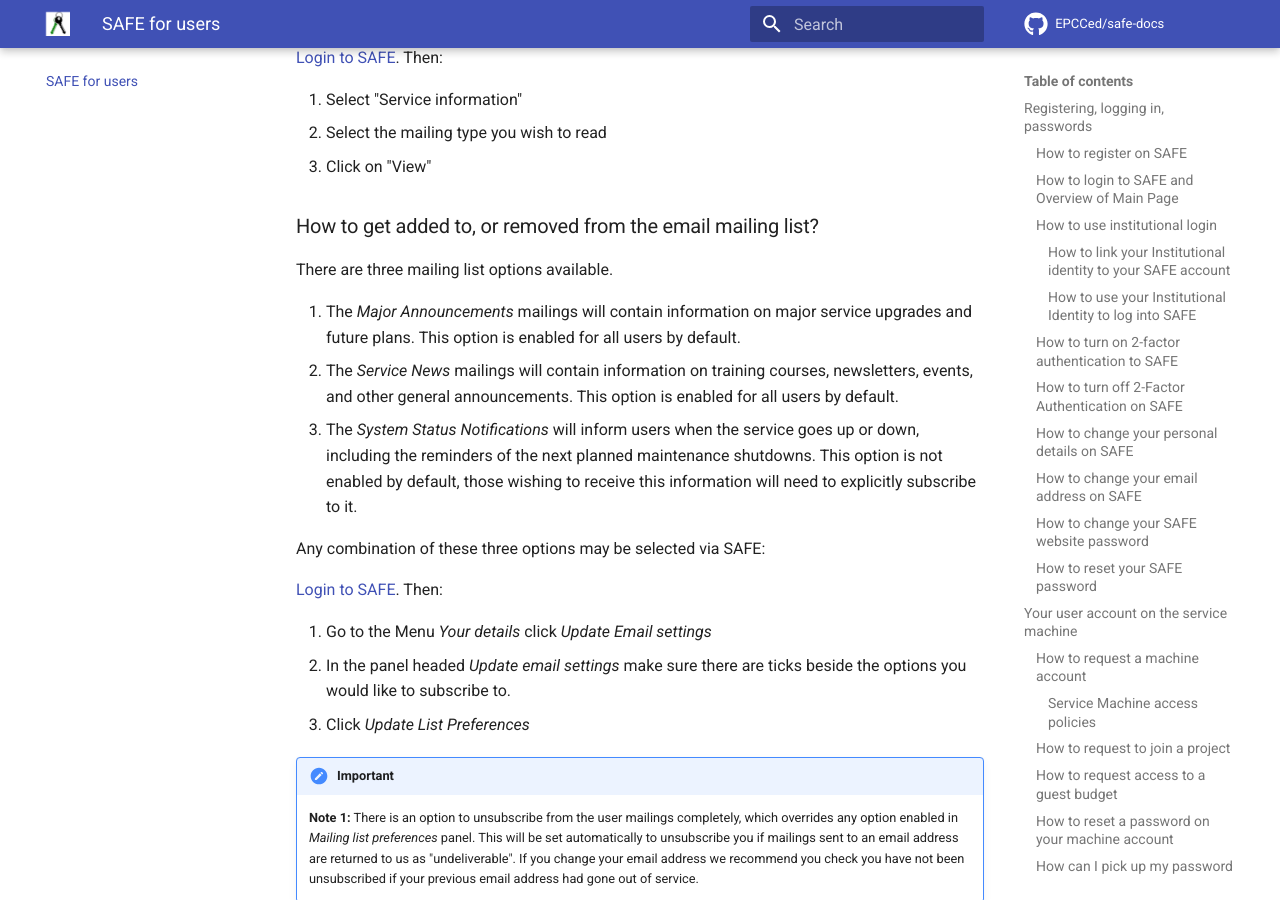
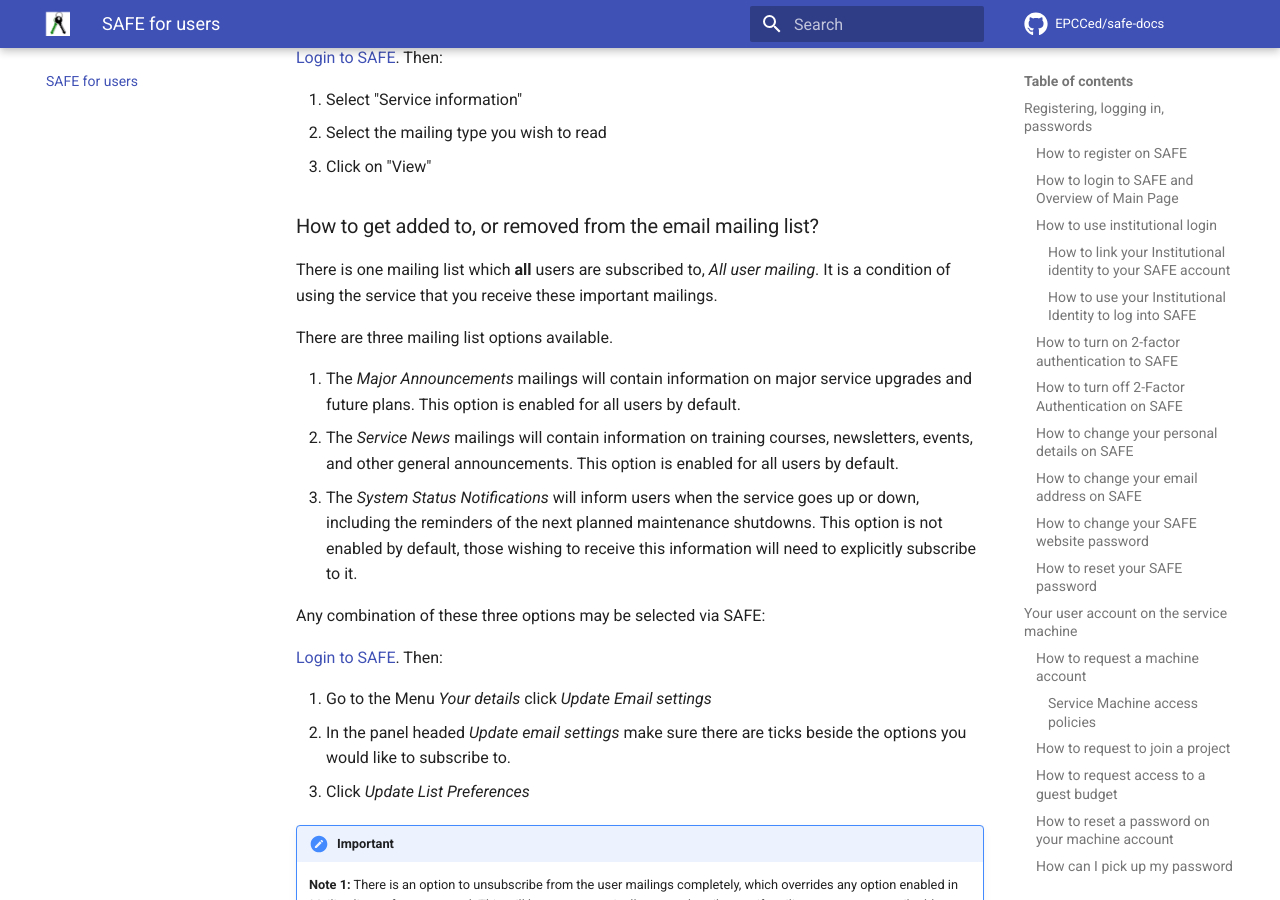
Before and after one commit to EPCCed/safe-docs, an MkDocs documentation site: the page built from docs/safe-for-users.md, in a window 1280 px wide and 900 px high, scrolled down 8121 px. Built offline with MkDocs 1.6.1 and Material for MkDocs 9.7.7, drawn with Linux system fonts in a browser that asks for light colours; comment, search, counter and statistics services are not loaded.

Commit message:
Add info on "all user mailing" list

```diff
--- a/docs/safe-for-users.md
+++ b/docs/safe-for-users.md
@@ -311,6 +311,8 @@ All mailings are archived and can be viewed in [SAFE](https://safe.epcc.ed.ac.uk
 
 ### <a id="mlist"></a> How to get added to, or removed from the email mailing list?
 
+There is one mailing list which **all** users are subscribed to, *All user mailing*.  It is a condition of using the service that you receive these important mailings.
+
 There are three mailing list options available.</p>
 
 1. The *Major Announcements* mailings will contain information on major service upgrades and future plans.
```
